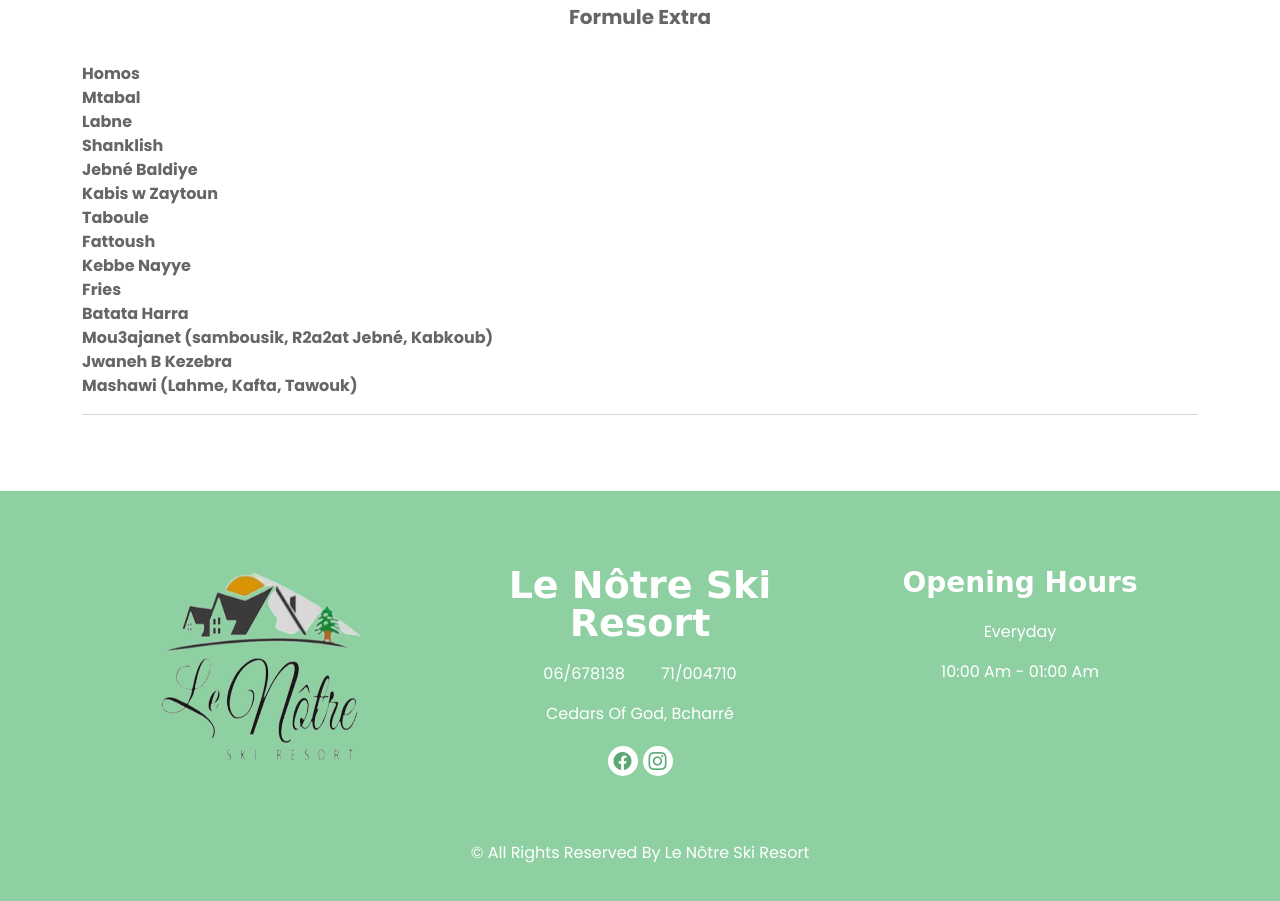
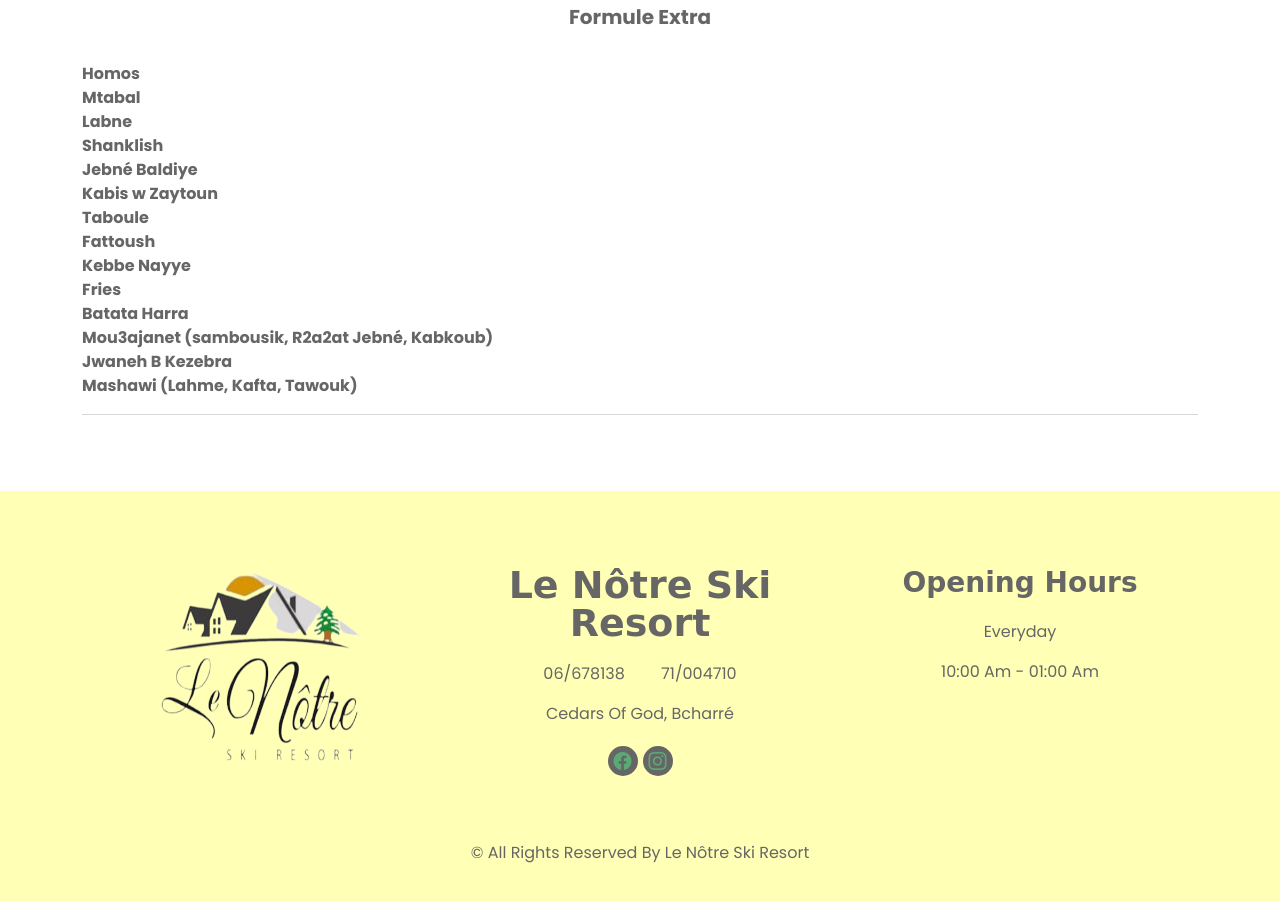
Before and after one commit to PMenu/LeNotre, a plain HTML site: page index.html in a window 1280 px wide. Shown: the part 3873-4774 px from the top of the page. Drawn offline with Linux system fonts and the light colour scheme.

Commit message:
Update style.css

```diff
--- a/assets/css/style.css
+++ b/assets/css/style.css
@@ -177,8 +177,8 @@ section {
 --------------------------------------------------------------*/
 /* footer section*/
 .footer_section {
-  background-color: #8ed0a2;
-  color: #ffffff;
+  background-color: rgb(255, 255, 181);
+  color: #666666;
   padding: 75px 0 40px 0;
   text-align: center;
 }
@@ -195,7 +195,7 @@ section {
 }
 
 .footer_section p {
-  color: #ffffff;
+  color: #666666;
 }
 
 .footer_section .footer-col {
@@ -214,7 +214,7 @@ section {
 
 .footer_section .footer_contact .contact_link_box a {
   margin: 5px 0;
-  color: #ffffff;
+  color: #666666;
 }
 
 .footer_section .footer_contact .contact_link_box a i {
@@ -230,7 +230,7 @@ section {
   font-weight: bold;
   font-size: 38px;
   line-height: 1;
-  color: #ffffff;
+  color: #666666;
 }
 
 .footer_section .footer_social {
@@ -258,7 +258,7 @@ section {
   width: 30px;
   height: 30px;
   border-radius: 100%;
-  background-color: #ffffff;
+  background-color: #666666;
   border-radius: 100%;
   margin: 0 2.5px;
   font-size: 18px;
@@ -274,7 +274,7 @@ section {
 }
 
 .footer_section .footer-info p {
-  color: #ffffff;
+  color: #666666;
   margin: 0;
 }
 
```
